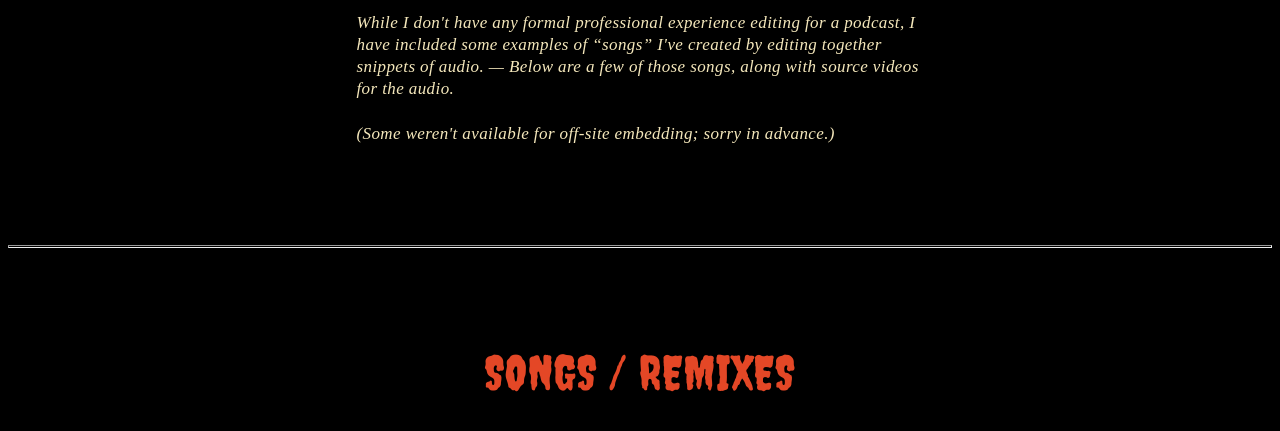
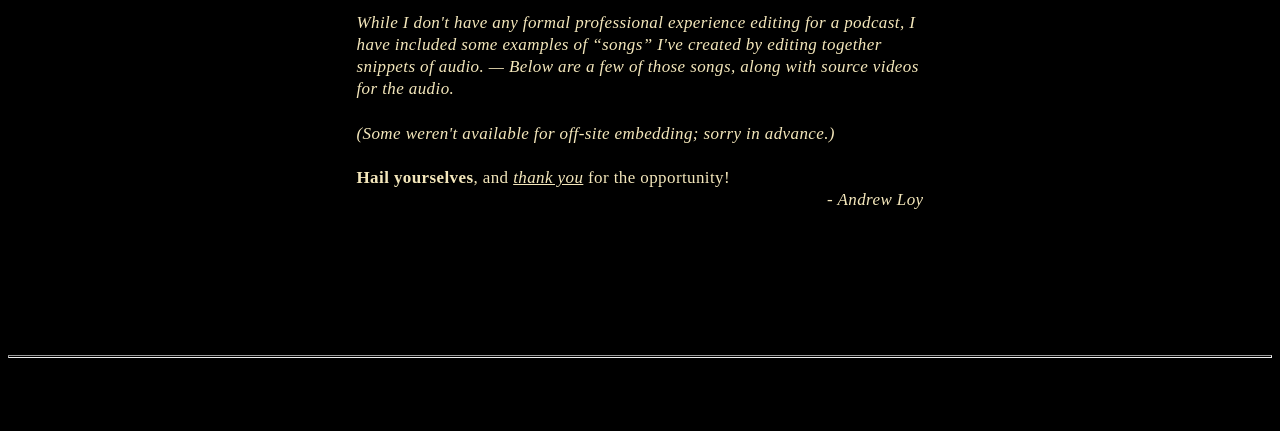
Before and after one commit to apparentlysubliminal/apparentlysubliminal.github.io, a plain HTML site: page lpotl.html in a window 1280 px wide. Shown: the part 369-800 px from the top of the page. Drawn offline with Linux system fonts and the light colour scheme; a web font is replaced by a local one.

Commit message:
polish. No, POLISH.

```diff
--- a/lpotl.html
+++ b/lpotl.html
@@ -180,7 +180,8 @@ p {
 			ANDREW LOY
 			</div>
 
-		<div class="inner_box blurbtext" style="text-indent: 0em;">While I don't have any formal professional experience editing for a podcast, I have included some examples of &ldquo;songs&rdquo; I've created by editing together snippets of audio. &mdash; Below are a few of those songs, along with source videos for the audio.<br><br>(Some weren't available for off-site embedding; sorry in advance.) </div>
+		<div class="inner_box blurbtext" style="text-indent: 0em;">While I don't have any formal professional experience editing for a podcast, I have included some examples of &ldquo;songs&rdquo; I've created by editing together snippets of audio. &mdash; Below are a few of those songs, along with source videos for the audio.<br><br>(Some weren't available for off-site embedding; sorry in advance.)<br><br><font style="font-style: normal;"><b>Hail yourselves</b>, and <i><u>thank you</u></i> for the opportunity!</font><br><div style="width: 100%; text-align: right;">- Andrew Loy</div>
+		 </div>
 		</div>
 </div>
 		<hr>
```
